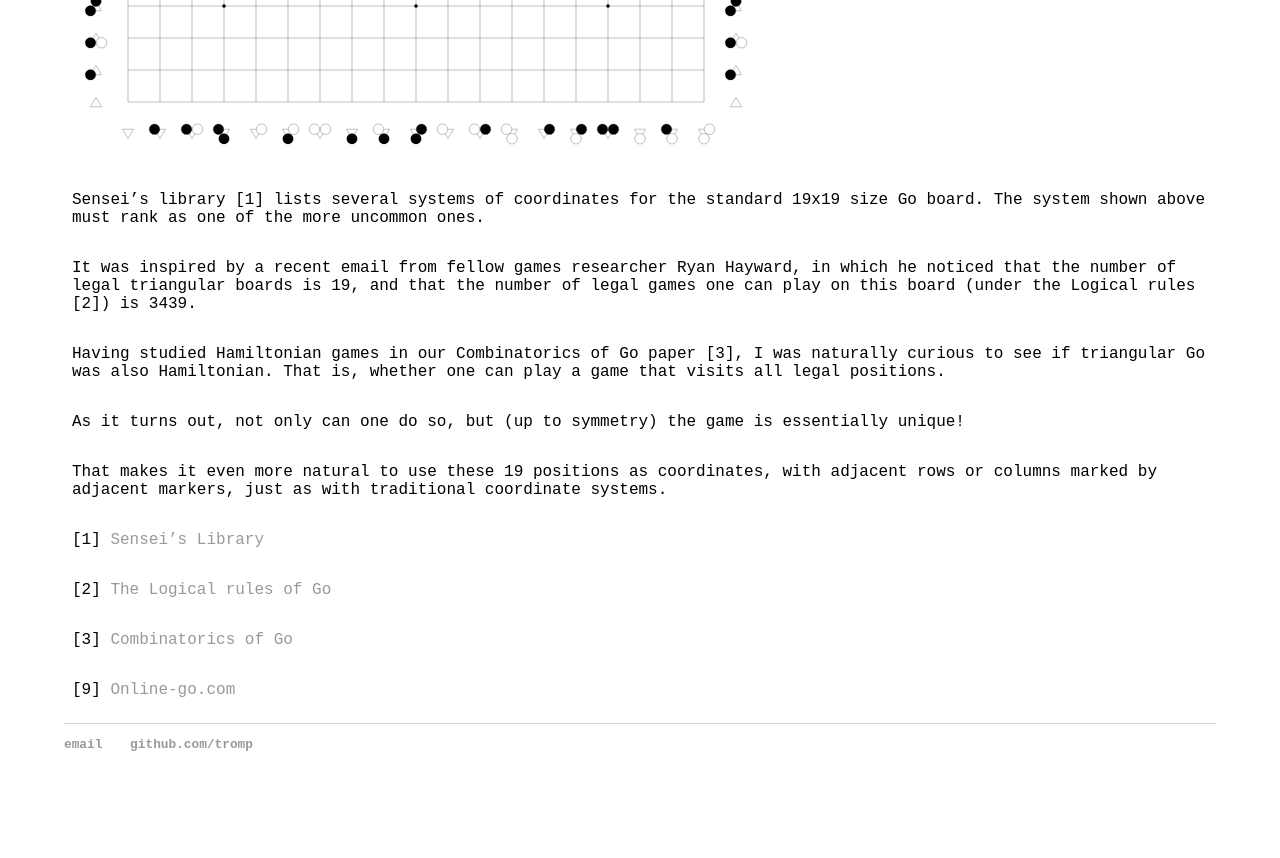
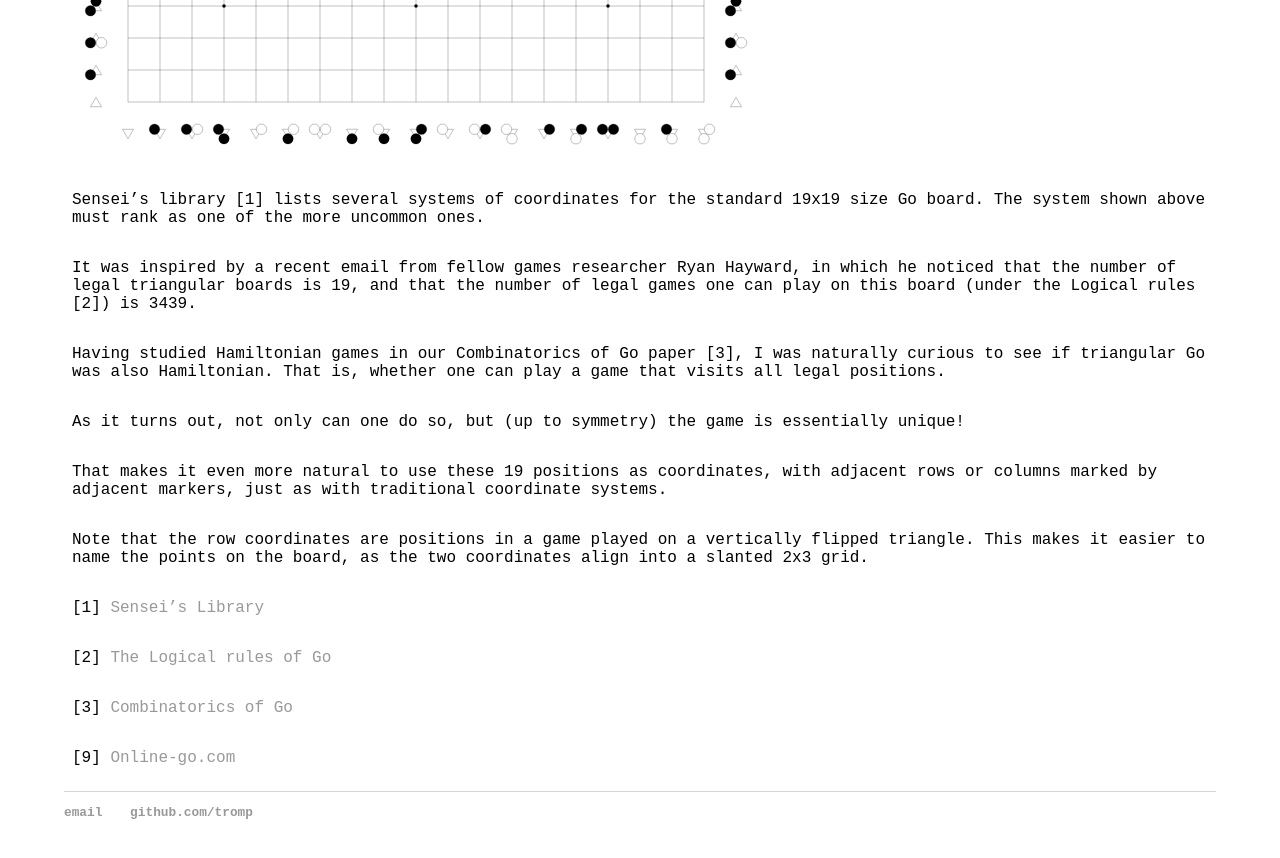
Before and after one commit to tromp/tromp.github.io, a Jekyll site: the page built from _posts/2024-04-15-gaming-the-coordinates.md, in a window 1280 px wide and 900 px high, scrolled down 702 px. Shown: the top 858 px of the window. Built offline with Jekyll 4.4.1, drawn with Linux system fonts in a browser that asks for light colours; before the commit the page ends 1534 px from its top, so only the background shows below that.

Commit message:
notice flip

```diff
--- a/_posts/2024-04-15-gaming-the-coordinates.md
+++ b/_posts/2024-04-15-gaming-the-coordinates.md
@@ -372,6 +372,8 @@ As it turns out, not only can one do so, but (up to symmetry) the game is essent
 
 That makes it even more natural to use these 19 positions as coordinates, with adjacent rows or columns marked by adjacent markers, just as with traditional coordinate systems.
 
+Note that the row coordinates are positions in a game played on a vertically flipped triangle. This makes it easier to name the points on the board, as the two coordinates align into a slanted 2x3 grid.
+
 [1] [Sensei's Library](https://senseis.xmp.net/?Coordinates)
 
 [2] [The Logical rules of Go](https://tromp.github.io/go.html)
```
